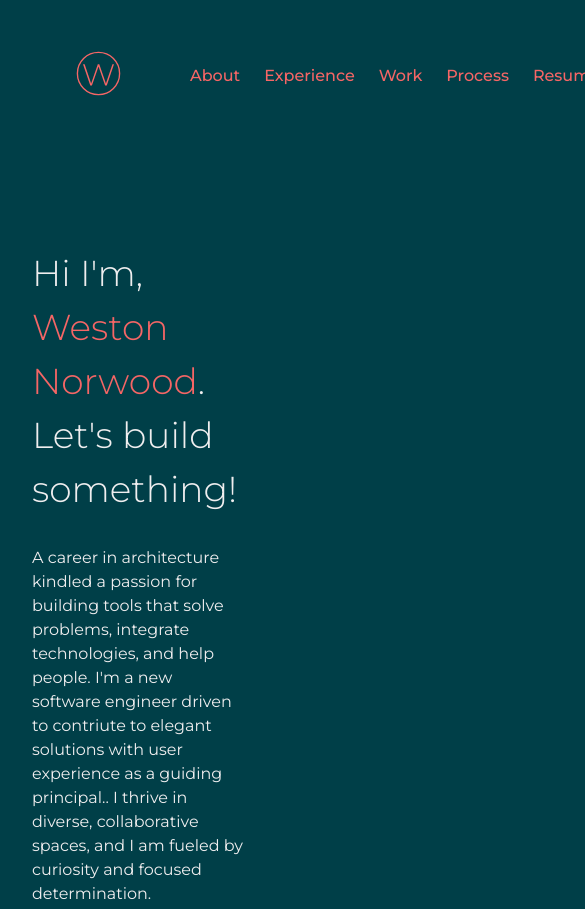
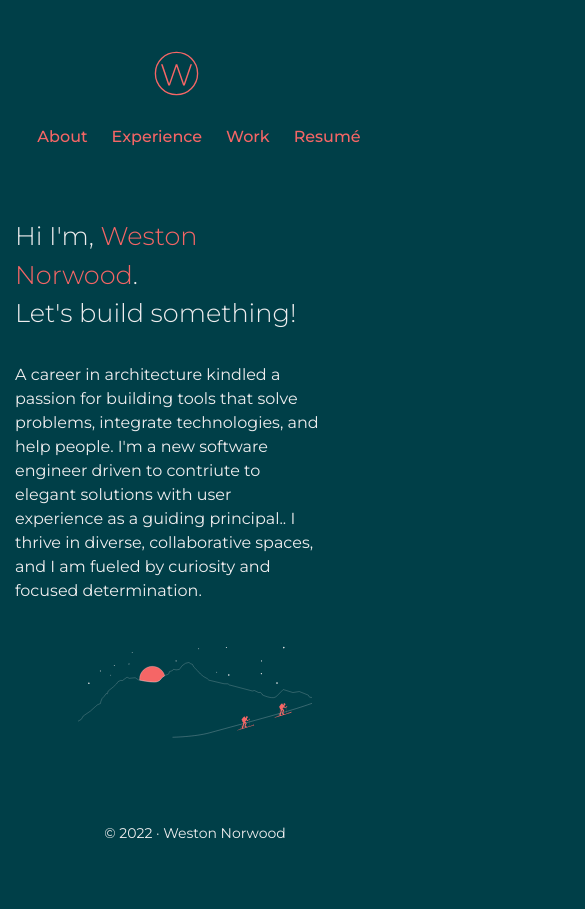
Before and after one commit to wheninseattle/portfolio, a Gatsby site: page / in a window 390 px wide. Shown: the top 909 px of the page, 585 px wide, since content can reach past the window. After the commit the page ends 844 px from the top, so only its background shows below. Built offline with nearby package versions, Linux system fonts and the light colour scheme; Gatsby itself is replaced by a stand-in of ours.

Commit message:
Update styling

```diff
--- a/src/components/experience/experience.module.css
+++ b/src/components/experience/experience.module.css
@@ -1,6 +1,10 @@
 .experience-content {
     display: flex;
-    color: blueviolet;
+}
+
+.job-tabs {
+display: flex;
+flex-direction: column;
 }
 
 .job-tab{
@@ -45,3 +49,24 @@
  padding-left: 5px;
  max-width: 475px;
 }
+
+@media screen and (max-width: 820px) {
+    .experience-content {
+        flex-direction: column;
+        justify-content: center;
+        align-items: center;
+    };
+    .job-tabs {
+        flex-direction: row;
+    }
+    .job-tab {
+        width: 100px;
+        height: 75px;
+        display: block;
+    }
+
+    ul {
+        display: block;
+    }
+
+}
--- a/src/components/layout.css
+++ b/src/components/layout.css
@@ -36,6 +36,7 @@ html {
   font-size: var(--font-md);
   line-height: var(--line-height-normal);
   overflow-y: scroll;
+  height: 100%;
 }
 body {
   -moz-osx-font-smoothing: grayscale;
@@ -47,6 +48,7 @@ body {
   font-weight: normal;
   margin: 0;
   word-wrap: break-word;
+  height: 100%;
 }
 a {
   background-color: transparent;
@@ -115,9 +117,11 @@ hr {
 
 /* Section Styling */
 .section {
-  margin: 0 auto;
-  padding: 80px 0;
+  margin: 20px;
+  padding: 20px 0;
   max-width: 900px;
+  display: flex ;
+  flex-direction: column;
 }
 
 .section-heading {
@@ -144,31 +148,36 @@ hr {
   display: grid;
   grid-template-columns: 3fr 2fr;
   gap: 45px;
-@media  (max-width: 768px) {
-  display: block;
-
-}
 
 }
 /* Home Page */
 
 .welcome-content {
-  width: 65% ;
+  width: 100% ;
+}
+.welcome-content p {
+  max-width: 720px ;
 }
 
 .welcome {
   font-size: 2.25rem;
   font-weight: 300;
+  margin: 5px 0 30px;
 }
-/* .intro-graphic{
+.intro-graphic-container{
+  width: 100vw;
+  display: flex;
+  justify-content: center;
+}
+.intro-graphic{
   max-height: 100px;
-} */
+}
 /* About Page */
 .about-image{
   border-radius: 50% 50%;
   overflow: hidden;
-  width: 100%;
-  padding-bottom: 100%;
+  width: 340px;
+  padding-bottom: 340px;
   height: 0;
   position: relative;
   box-shadow: 10px 5px 0 0 var(--color-primary);
@@ -183,3 +192,38 @@ hr {
   overflow: hidden;
   object-fit: cover;
 }
+
+
+@media screen and (max-width: 820px) {
+  .section {
+    width: 90vw;
+    margin: 0px 10px;
+    padding: 5px 5px;
+  }
+  .section-content {
+    display: flex;
+    flex-direction: column;
+    align-items: center;
+  }
+
+  .navbar{
+    flex-direction: column;
+    justify-content: center;
+    align-items: center;
+    padding-inline-start: 0px;
+  }
+
+  .welcome-content {
+    width: 90%;
+    margin: 5px 0px;
+    padding: 10px 0px;
+ }
+
+ .welcome-content p {
+
+}
+
+ .welcome {
+  font-size: 1.6rem;
+ }
+}
--- a/src/components/layout.js
+++ b/src/components/layout.js
@@ -32,18 +32,19 @@ const Layout = ({ children }) => {
           padding: `var(--size-gutter)`,
           display: 'flex',
           flexDirection: 'column',
-          justifyContent: 'flex-end',
           alignItems: "center",
+          minHeight: "100vh"
         }}
       >
         <Navbar/>
-        <main>{children}</main>
+        <main style={{flexGrow: 1}}>{children}</main>
         <footer
           style={{
+            // display: 'block',
             marginTop: `var(--space-5)`,
             fontSize: `var(--font-sm)`,
-            // position: 'absolute',
-            // bottom: 0,
+            position: 'absolute',
+            bottom: 0,
           }}
         >
           © {new Date().getFullYear()} &middot; Weston Norwood
--- a/src/components/layout/navbar.js
+++ b/src/components/layout/navbar.js
@@ -19,9 +19,9 @@ const Navbar = () => {
         <li>
           <Link to="/work">Work</Link>
         </li>
-        <li>
+        {/* <li>
           <Link to="/process">Process</Link>
-        </li>
+        </li> */}
         <li>
           <Link to={pdf} target="_blank" rel="noreferrer">
             Resumé
--- a/src/pages/experience.js
+++ b/src/pages/experience.js
@@ -8,7 +8,7 @@ import JobTab from "../components/experience/JobTab"
 
 // Styling
 import {
-  experienceContent,
+  experienceContent, jobTabs,
   jobTab,activeTab,jobPanel
 } from "../components/experience/experience.module.css"
 import JobPanel from "../components/experience/JobPanel"
@@ -26,7 +26,7 @@ const ExperiencePage = ({ data }) => {
       <div className={"section"}>
         <div className="section-heading">Experience</div>
         <div className={experienceContent}>
-          <ul>
+          <ul className={jobTabs}>
             {jobs.map(({ node },i) => {
               const jobInfo = node.frontmatter
               const {company} =jobInfo;
--- a/src/pages/index.js
+++ b/src/pages/index.js
@@ -27,7 +27,7 @@ const IndexPage = () => (
         </p>
       </div>
     </div>
-    <div className="intro-graphic">
+    <div className="intro-graphic-container">
       <Shuksan className="intro-graphic" />
     </div>
   </Layout>
```
